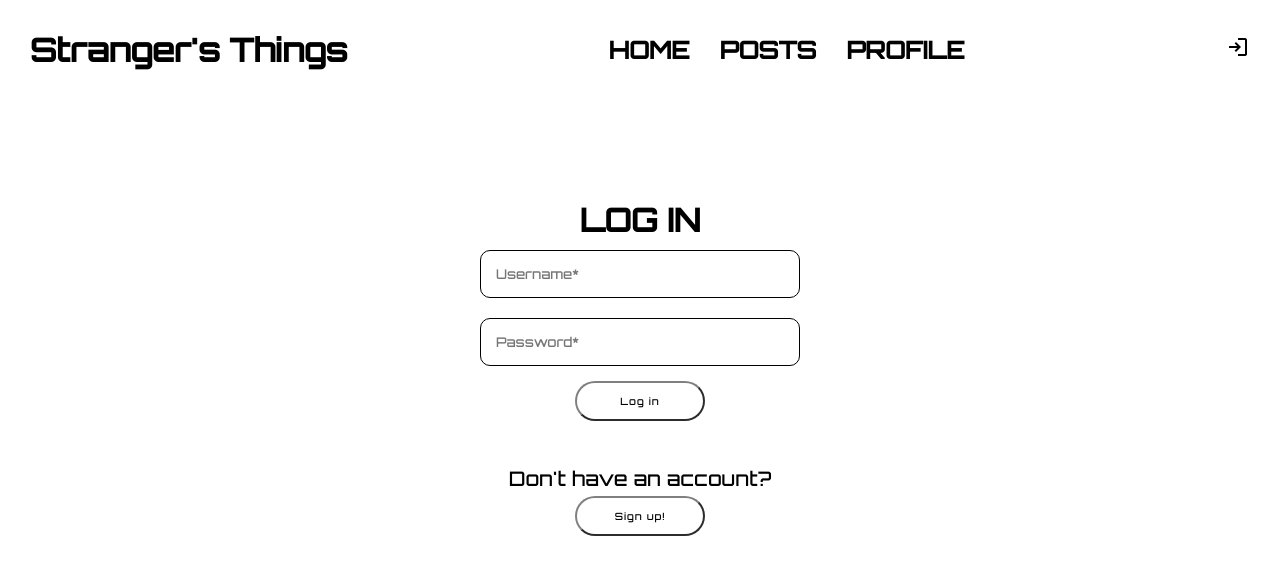
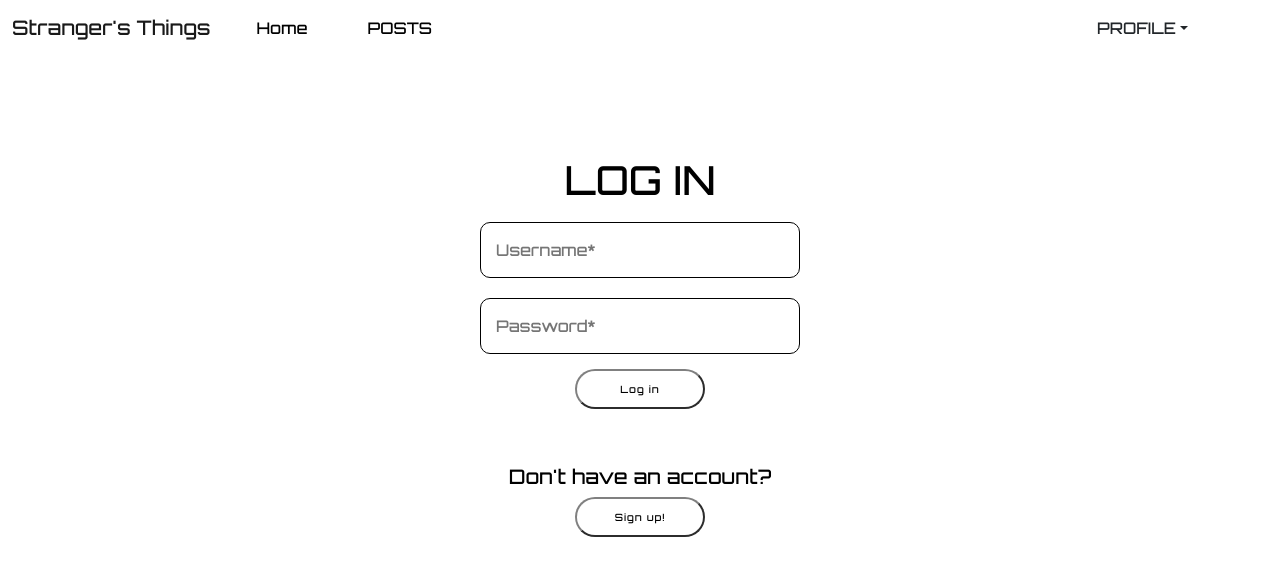
Before and after one commit to AMT98/Stranger-s-Things, a React (Create React App) app: page / in a window 1280 px wide. Shown: the top 576 px of the page. Built offline with nearby package versions, Linux system fonts and the light colour scheme.

Commit message:
Restyled navbar through BS

```diff
--- a/package.json
+++ b/package.json
@@ -6,10 +6,12 @@
     "@testing-library/jest-dom": "^5.16.5",
     "@testing-library/react": "^13.4.0",
     "@testing-library/user-event": "^13.5.0",
+    "bootstrap": "^5.2.3",
     "react": "^18.2.0",
     "react-dom": "^18.2.0",
     "react-router": "^6.4.5",
     "react-scripts": "5.0.1",
+    "reactstrap": "^9.1.5",
     "web-vitals": "^2.1.4"
   },
   "scripts": {
--- a/public/index.html
+++ b/public/index.html
@@ -5,7 +5,7 @@
   <meta http-equiv="X-UA-Compatible" content="IE=edge">
   <meta name="viewport" content="width=device-width, initial-scale=1.0">
   <link href="https://fonts.googleapis.com/css2?family=Dosis&family=Orbitron:wght@500&display=swap" rel="stylesheet">
-  <link rel="stylesheet" href="https://fonts.googleapis.com/css2?family=Material+Symbols+Outlined:opsz,wght,FILL,GRAD@48,400,0,0" />
+  <link rel="stylesheet" href="https://fonts.googleapis.com/css2?family=Material+Symbols+Outlined:opsz,wght,FILL,GRAD@48,700,0,0" />
 
   <title>Stranger's Things</title>
 </head>
--- /dev/null
+++ b/src/components/App.jsx
@@ -0,0 +1,51 @@
+import React, {useState} from 'react';
+import Login from './Login';
+import Home from './Home';
+import Posts from './Posts';
+import Add from './Add';
+import Signup from './Signup';
+import Profile from './Profile';
+import {  Route, Switch, NavLink } from "react-router-dom";
+import NavBar from './NavBar';
+
+
+// signup is working for thursday work on redirecting to login page if its success
+//learn about local storage
+// work login page change it to log out button and work that
+// then create profile page
+// be able to add post
+const App = () => {
+  const url = "https://strangers-things.herokuapp.com/api/2209-FTB-CT-WEB-PT"
+
+
+
+  const [isLoggedIn, setIsLoggedIn] = useState(false)
+  return (
+    <>
+      <NavBar />
+      <Switch>
+        <Route  exact path = "/">
+          <Login url = {url} />
+        </Route>
+        <Route path = "/home">
+          <Home />
+        </Route>
+        <Route path = "/profile">
+          <Profile url = {url} />
+        </Route>
+        <Route path = "/posts">
+          <Posts url= {url} />
+        </Route>
+        <Route path = "/add">
+          <Add url={url} />
+        </Route>
+          <Route path="/signup" >
+          <Signup url = {url} />
+        </Route>
+      </Switch>
+
+    </>
+
+  )
+}
+export default App;
--- a/src/components/Messages.js
+++ b/src/components/Messages.js
@@ -1,7 +1,7 @@
 import React from 'react';
 
 
-const Messages = ({url}) => {
+const Messages = () => {
 
     const handleMessage = (e) => {
         e.preventDefault()
--- /dev/null
+++ b/src/components/NavBar.js
@@ -0,0 +1,81 @@
+import React, { useState } from 'react';
+import {
+  Collapse,
+  Navbar,
+  NavbarToggler,
+  NavbarBrand,
+  Nav,
+  NavItem,
+  // NavLink,
+  UncontrolledDropdown,
+  DropdownToggle,
+  DropdownMenu,
+  DropdownItem,
+  NavbarText,
+} from 'reactstrap';
+import { NavLink } from "react-router-dom";
+
+const NavBar = (args) => {
+  const [isOpen, setIsOpen] = useState(false);
+
+  const toggle = () => setIsOpen(!isOpen);
+
+  return (
+    <div>
+      <Navbar expand={"xl"}>
+        <NavbarBrand href="/">Stranger's Things</NavbarBrand>
+        <NavbarToggler onClick={toggle} />
+        <Collapse isOpen={isOpen} navbar>
+          <Nav className="me-auto" navbar>
+            <NavItem>
+              <NavLink
+                activeClassName='activeNavLinks'
+                className="navLinks"
+                to="/home"
+              >
+                Home
+              </NavLink>
+            </NavItem>
+            <NavItem>
+               <NavLink
+                activeClassName='activeNavLinks'
+                className="navLinks"
+                to="/posts"
+              >
+                POSTS
+              </NavLink>
+            </NavItem>
+          </Nav>
+
+          <UncontrolledDropdown
+          nav inNavbar
+          className = "profileNav"
+          >
+            <DropdownToggle nav caret>
+              PROFILE
+            </DropdownToggle>
+            <DropdownMenu start>
+              <DropdownItem>Inbox</DropdownItem>
+              <DropdownItem>Sent Messages</DropdownItem>
+              <DropdownItem divider />
+              {/* change true to state value that determines if the user is logged in or not */}
+              { true ? (
+                <>
+                  <DropdownItem>Log In</DropdownItem>
+                  <DropdownItem>Sign Up</DropdownItem>
+                </>
+                ): (
+                  null
+                )
+              }
+
+            </DropdownMenu>
+          </UncontrolledDropdown>
+
+        </Collapse>
+      </Navbar>
+    </div>
+  );
+}
+
+export default NavBar;
--- a/src/components/Profile.js
+++ b/src/components/Profile.js
@@ -1,11 +1,16 @@
 import React from 'react';
-import Messages from './Messages';
 
 const Profile = ({url}) => {
     return (
-        <Messages
-        url = {url}
-        />
+        <>
+        <div>
+            <h1>Inbox</h1>
+        </div>
+
+        <div>
+            <h1>Sent</h1>
+        </div>
+        </>
     )
 }
 
--- a/src/index.css
+++ b/src/index.css
@@ -67,6 +67,7 @@ body{
 .navLinks {
   text-decoration: none;
   color: black;
+  margin: 0px 30px;
 }
 .navLinks:hover {
   transform: scale(1.1);
@@ -166,3 +167,8 @@ body{
 .optionLabel{
   font-size: 20px
 }
+
+.profileNav{
+  list-style: none;
+  margin-right: 5rem;
+}
--- a/src/index.js
+++ b/src/index.js
@@ -1,70 +1,21 @@
-import React, {useState} from 'react';
+import React from 'react';
 import ReactDOM from 'react-dom';
+import { BrowserRouter as Router } from "react-router-dom"
+import 'bootstrap/dist/css/bootstrap.min.css';
 import './index.css';
-import Login from './components/Login';
-import Home from './components/Home';
-import Posts from './components/Posts';
-import Add from './components/Add';
-import Signup from './components/Signup';
-import Profile from './components/Profile';
-import { BrowserRouter as Router, Route, Switch, NavLink } from "react-router-dom"
+import App from './components/App';
+
 
 // signup is working for thursday work on redirecting to login page if its success
 //learn about local storage
 // work login page change it to log out button and work that
 // then create profile page
 // be able to add post
-const App = () => {
-  const url = "https://strangers-things.herokuapp.com/api/2209-FTB-CT-WEB-PT"
 
 
 
-  const [isLoggedIn, setIsLoggedIn] = useState(false)
-  return (
-    <Router>
-    <header className='header'>
-      <h1>Stranger's Things </h1>
-      <div>
-
-        <NavLink activeClassName = "activeNavLinks" className="navLinks" to="/home"><h2>HOME</h2></NavLink>
-        <NavLink activeClassName = "activeNavLinks" className="navLinks" to="/posts"><h2>POSTS</h2></NavLink>
-        <NavLink activeClassName = "activeNavLinks" className="navLinks" to="/profile"><h2>PROFILE</h2></NavLink>
-      </div>
-        <NavLink exact title='LogIn' className="navLinks" to="/"><h2>
-        <span class="material-symbols-outlined">
-login
-</span>
-          </h2></NavLink>
-    </header>
-        <Switch>
-          <Route  exact path = "/">
-            <Login
-            url = {url}
-            />
-          </Route>
-          <Route path = "/home">
-            <Home />
-          </Route>
-          <Route path = "/profile">
-            <Profile
-            url = {url}/>
-          </Route>
-          <Route path = "/posts">
-            <Posts
-            url= {url}/>
-          </Route>
-          <Route path = "/add">
-            <Add
-            url={url} />
-          </Route>
-          <Route path="/signup" >
-            <Signup
-            url = {url}
-            />
-          </Route>
-        </Switch>
-      </Router>
-  )
-}
-
-ReactDOM.render(<App />, document.getElementById("app"))
+ReactDOM.render(
+  <Router>
+    <App />
+  </Router>
+  ,document.getElementById('app'))
```
Also changed, not shown: 1 other file (tests, documents, lock files or other folders).
